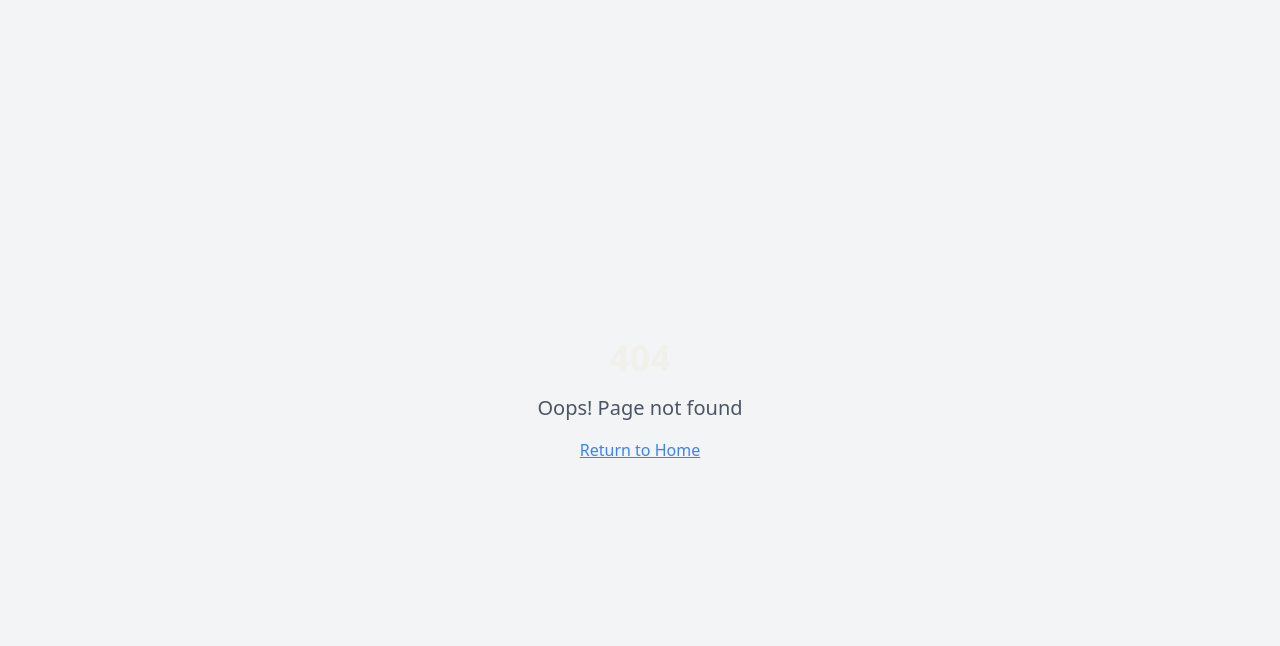
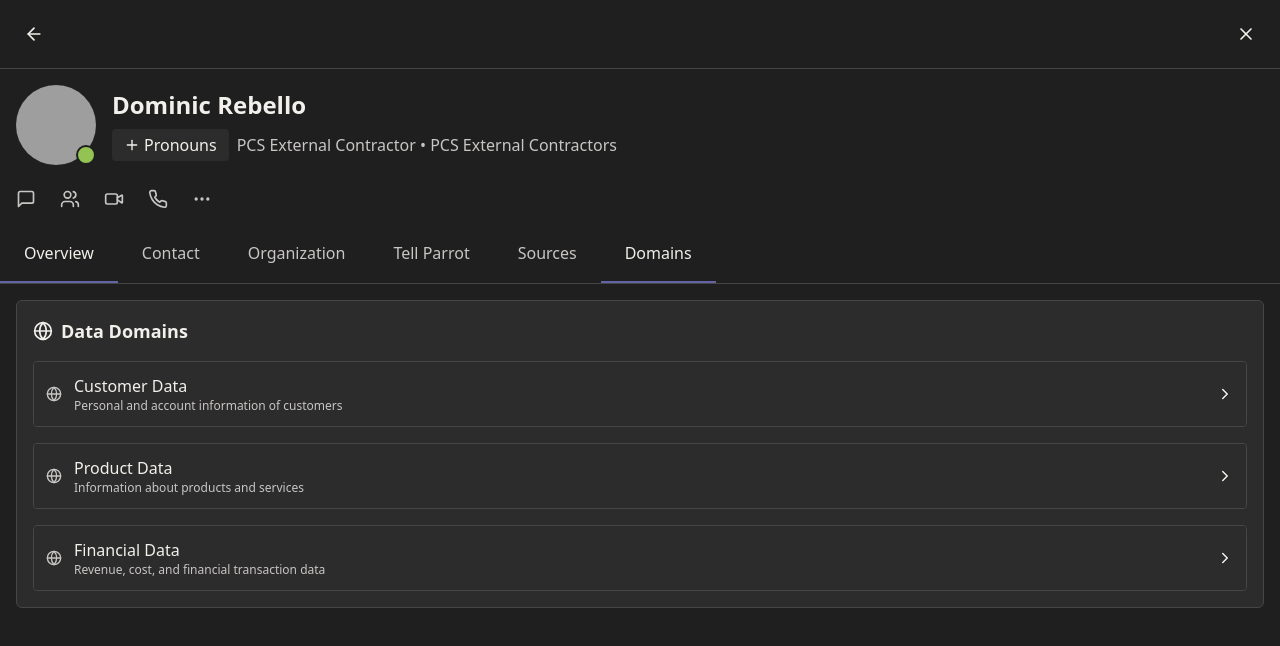
Before and after one commit to Walley411/parrot-tab-empower-67, a React (Vite) app: page /profile/1/domains in a window 1280 px wide. Before the commit this address had no page. Shown: the top 646 px of the page. Built offline with nearby package versions, Linux system fonts and the light colour scheme; grey boxes are pictures that could not be loaded.

Commit message:
Add Domains tab
Adds a new tab for Domains and relates it to steward by data domains.

```diff
--- a/src/App.tsx
+++ b/src/App.tsx
@@ -12,6 +12,7 @@ import ProfileContact from "./pages/ProfileContact";
 import ProfileOrganization from "./pages/ProfileOrganization";
 import TellParrot from "./pages/TellParrot";
 import Sources from "./pages/Sources";
+import Domains from "./pages/Domains";
 
 const queryClient = new QueryClient();
 
@@ -29,6 +30,7 @@ const App = () => (
             <Route path="organization" element={<ProfileOrganization />} />
             <Route path="tell-parrot" element={<TellParrot />} />
             <Route path="sources" element={<Sources />} />
+            <Route path="domains" element={<Domains />} />
           </Route>
           <Route path="*" element={<NotFound />} />
         </Routes>
--- a/src/components/Navigation.tsx
+++ b/src/components/Navigation.tsx
@@ -14,7 +14,8 @@ const Navigation: React.FC<NavigationProps> = ({ userId }) => {
     { name: 'Contact', path: `/profile/${userId}/contact` },
     { name: 'Organization', path: `/profile/${userId}/organization` },
     { name: 'Tell Parrot', path: `/profile/${userId}/tell-parrot` },
-    { name: 'Sources', path: `/profile/${userId}/sources` }
+    { name: 'Sources', path: `/profile/${userId}/sources` },
+    { name: 'Domains', path: `/profile/${userId}/domains` }
   ];
 
   return (
--- a/src/data/mockData.ts
+++ b/src/data/mockData.ts
@@ -1,4 +1,3 @@
-
 // User data
 export const users = [
   {
@@ -147,3 +146,101 @@ export const departments = [
     ]
   }
 ];
+
+// Data domains
+export const dataDomains = [
+  {
+    id: '1',
+    name: 'Customer Data',
+    description: 'Personal and account information of customers',
+    stewards: [
+      {
+        id: '2',
+        name: 'Joziah Daley',
+        title: 'Portfolio Manager',
+        department: 'People and Corporate Services',
+        avatarUrl: 'https://images.unsplash.com/photo-1580489944761-15a19d654956?ixlib=rb-4.0.3&ixid=MnwxMjA3fDB8MHxwaG90by1wYWdlfHx8fGVufDB8fHx8&auto=format&fit=facearea&facepad=2&w=300&h=300&q=80',
+        status: 'away',
+        role: 'Domain Steward'
+      }
+    ],
+    subdomains: [
+      {
+        id: '1-1',
+        name: 'Personal Information',
+        stewards: [
+          {
+            id: '3001',
+            name: 'Liezel Pieters',
+            title: 'PCS External Contractor',
+            avatarUrl: 'https://images.unsplash.com/photo-1534528741775-53994a69daeb?ixlib=rb-4.0.3&ixid=MnwxMjA3fDB8MHxwaG90by1wYWdlfHx8fGVufDB8fHx8&auto=format&fit=facearea&facepad=2&w=300&h=300&q=80',
+            status: 'away',
+            role: 'Subdomain Steward'
+          }
+        ]
+      },
+      {
+        id: '1-2',
+        name: 'Account Information',
+        stewards: [
+          {
+            id: '3002',
+            name: 'Ghia Assanova',
+            title: 'PCS External Contractor',
+            avatarUrl: 'https://images.unsplash.com/photo-1531746020798-e6953c6e8e04?ixlib=rb-4.0.3&ixid=MnwxMjA3fDB8MHxwaG90by1wYWdlfHx8fGVufDB8fHx8&auto=format&fit=facearea&facepad=2&w=300&h=300&q=80',
+            status: 'available',
+            role: 'Subdomain Steward'
+          }
+        ]
+      }
+    ]
+  },
+  {
+    id: '2',
+    name: 'Product Data',
+    description: 'Information about products and services',
+    stewards: [
+      {
+        id: '1',
+        name: 'Dominic Rebello',
+        title: 'PCS External Contractor',
+        department: 'PCS External Contractors',
+        avatarUrl: 'https://images.unsplash.com/photo-1568602471122-7832951cc4c5?ixlib=rb-4.0.3&ixid=MnwxMjA3fDB8MHxwaG90by1wYWdlfHx8fGVufDB8fHx8&auto=format&fit=facearea&facepad=2&w=300&h=300&q=80',
+        status: 'available',
+        role: 'Domain Steward'
+      }
+    ],
+    subdomains: [
+      {
+        id: '2-1',
+        name: 'Product Specifications',
+        stewards: [
+          {
+            id: '1001',
+            name: 'Blair Dumbell',
+            title: 'PCS External Contractor',
+            avatarUrl: 'https://images.unsplash.com/photo-1500648767791-00dcc994a43e?ixlib=rb-4.0.3&ixid=MnwxMjA3fDB8MHxwaG90by1wYWdlfHx8fGVufDB8fHx8&auto=format&fit=facearea&facepad=2&w=300&h=300&q=80',
+            status: 'available',
+            role: 'Subdomain Steward'
+          }
+        ]
+      }
+    ]
+  },
+  {
+    id: '3',
+    name: 'Financial Data',
+    description: 'Revenue, cost, and financial transaction data',
+    stewards: [
+      {
+        id: '2001',
+        name: 'Matthew Peppin',
+        title: 'PCS External Contractor',
+        avatarUrl: 'https://images.unsplash.com/photo-1513910367299-bce8d8a0ebf6?ixlib=rb-4.0.3&ixid=MnwxMjA3fDB8MHxwaG90by1wYWdlfHx8fGVufDB8fHx8&auto=format&fit=facearea&facepad=2&w=300&h=300&q=80',
+        status: 'available',
+        role: 'Domain Steward'
+      }
+    ],
+    subdomains: []
+  }
+];
--- /dev/null
+++ b/src/pages/Domains.tsx
@@ -0,0 +1,128 @@
+
+import React, { useState } from 'react';
+import { Globe, ChevronDown, ChevronRight, Database, FolderTree } from 'lucide-react';
+import AvatarStatus from '@/components/AvatarStatus';
+import { dataDomains } from '@/data/mockData';
+
+const Domains = () => {
+  const [expandedDomains, setExpandedDomains] = useState<string[]>([]);
+
+  const toggleDomain = (domainId: string) => {
+    setExpandedDomains(prev =>
+      prev.includes(domainId)
+        ? prev.filter(id => id !== domainId)
+        : [...prev, domainId]
+    );
+  };
+
+  return (
+    <div className="animate-fade-in">
+      <div className="teams-card">
+        <div className="flex items-center text-teams-text mb-4">
+          <Globe size={20} className="mr-2" />
+          <h2 className="text-lg font-semibold">Data Domains</h2>
+        </div>
+
+        <div className="space-y-4">
+          {dataDomains.map((domain) => (
+            <div key={domain.id} className="border border-teams-border rounded-md overflow-hidden">
+              <div
+                className="flex items-center justify-between p-3 bg-teams-darkgray cursor-pointer hover:bg-teams-gray"
+                onClick={() => toggleDomain(domain.id)}
+              >
+                <div className="flex items-center">
+                  <Globe size={16} className="mr-3 text-teams-secondarytext" />
+                  <div>
+                    <span className="font-medium">{domain.name}</span>
+                    <p className="text-xs text-teams-secondarytext">{domain.description}</p>
+                  </div>
+                </div>
+                {expandedDomains.includes(domain.id) ?
+                  <ChevronDown size={18} /> :
+                  <ChevronRight size={18} />
+                }
+              </div>
+
+              {expandedDomains.includes(domain.id) && (
+                <div className="animate-slide-in">
+                  <div className="p-3 bg-teams-gray border-t border-teams-border">
+                    {/* Domain Stewards */}
+                    <div className="mb-4">
+                      <div className="flex items-center text-teams-secondarytext mb-2">
+                        <Database size={16} className="mr-2" />
+                        <span className="text-sm font-medium">Domain Stewards</span>
+                      </div>
+
+                      <div className="space-y-2 mt-2">
+                        {domain.stewards.map((steward) => (
+                          <div key={steward.id} className="flex items-center p-2 rounded-md hover:bg-teams-lightgray">
+                            <AvatarStatus
+                              avatarUrl={steward.avatarUrl}
+                              status={steward.status as 'available' | 'away' | 'busy' | 'offline'}
+                              size="small"
+                            />
+                            <div className="ml-3 flex-1">
+                              <p className="font-medium text-sm">{steward.name}</p>
+                              <p className="text-xs text-teams-secondarytext">{steward.title}</p>
+                            </div>
+                            <div className="flex items-center px-2 py-1 bg-teams-lightgray rounded text-xs">
+                              <Globe size={12} className="mr-1 text-teams-accent" />
+                              {steward.role}
+                            </div>
+                          </div>
+                        ))}
+                      </div>
+                    </div>
+
+                    {/* Subdomains */}
+                    {domain.subdomains.length > 0 && (
+                      <div>
+                        <div className="flex items-center text-teams-secondarytext mb-2">
+                          <FolderTree size={16} className="mr-2" />
+                          <span className="text-sm font-medium">Subdomains</span>
+                        </div>
+
+                        <div className="space-y-2 mt-2">
+                          {domain.subdomains.map((subdomain) => (
+                            <div key={subdomain.id} className="border border-teams-border rounded-md overflow-hidden">
+                              <div className="p-2 bg-teams-lightgray">
+                                <span className="text-sm font-medium">{subdomain.name}</span>
+                              </div>
+
+                              <div className="bg-teams-gray p-2">
+                                <div className="text-xs text-teams-secondarytext mb-1">Stewards</div>
+                                {subdomain.stewards.map((steward) => (
+                                  <div key={steward.id} className="flex items-center p-2 rounded-md hover:bg-teams-lightgray">
+                                    <AvatarStatus
+                                      avatarUrl={steward.avatarUrl}
+                                      status={steward.status as 'available' | 'away' | 'busy' | 'offline'}
+                                      size="small"
+                                    />
+                                    <div className="ml-3 flex-1">
+                                      <p className="font-medium text-sm">{steward.name}</p>
+                                      <p className="text-xs text-teams-secondarytext">{steward.title}</p>
+                                    </div>
+                                    <div className="flex items-center px-2 py-1 bg-teams-darkgray rounded text-xs">
+                                      <FolderTree size={12} className="mr-1 text-teams-accent" />
+                                      {steward.role}
+                                    </div>
+                                  </div>
+                                ))}
+                              </div>
+                            </div>
+                          ))}
+                        </div>
+                      </div>
+                    )}
+                  </div>
+                </div>
+              )}
+            </div>
+          ))}
+        </div>
+      </div>
+    </div>
+  );
+};
+
+export default Domains;
```
